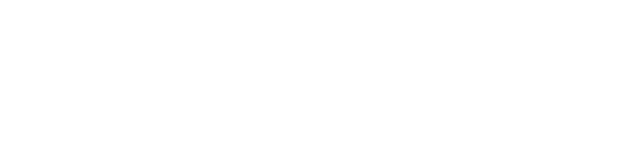
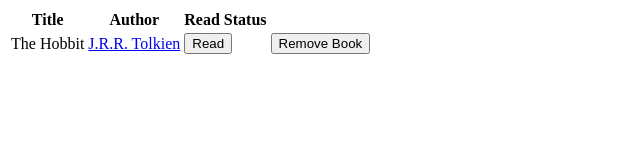
Before and after one commit to FlowerGrid/odin-library, a plain HTML site: page index.html in a window 1280 px wide. Shown: the whole page, without its empty margins (0-640 px from the left). Drawn offline with Linux system fonts and the light colour scheme.

Commit message:
Build Book object
Display books on screen

Create addReadStatus prototype function to Book

```diff
--- a/index.html
+++ b/index.html
@@ -8,6 +8,26 @@
   <title>Odin Library</title>
 </head>
 <body>
+  <!-- Make a fake header with some dummy nav links -->
+  <div class="header"></div>
+  <div class="mainframe">
+    <!-- Make a display for the library -->
+    <div class="my-library-table">
+      <table class="my-library">
+        <tr class="my-library-headers">
+          <th>Title</th>
+          <th>Author</th>
+          <th>Read Status</th>
+          <th></th>
+        </tr>
+
+      </table>
+    </div>
+    <!-- Headers: title, author, read-status [button], remove book [button] -->
+  <!-- Make a form for adding books -->
+  </div>
+
+  <div class="footer"></div>
 
 </body>
 </html>
--- a/static/odin-library.js
+++ b/static/odin-library.js
@@ -0,0 +1,87 @@
+// create array for all books
+const myLibrary = []
+
+// create object constructor
+function Book(title, author, readStatus) {
+    this.title = title;
+    this.author = author;
+    this.readStatus = readStatus
+    // give each a unique id
+    this.id = self.crypto.randomUUID
+}
+
+// create function to add a book to the library
+function addBookToLibrary(title, author, readStatus) {
+    // collect information from form
+
+    newBook = new Book(title, author, readStatus);
+    myLibrary.push(newBook);
+
+    // refresh library display table
+}
+
+Book.prototype.changeReadStatus = function() {
+    // when the change status button is clicked, change book.readStatus value
+    if(this.readStatus === "Read") {
+        this.readStatus = "Not Read";
+    } else if (this.readStatus === "Not Read") {
+        this.readStatus = "Read";
+    };
+}
+
+addBookToLibrary('The Hobbit', "J.R.R. Tolkien", "Read")
+const libraryTable = document.querySelector(".my-library")
+
+// loop over myLibrary
+for(let book of myLibrary) {
+    let newLibraryRow = document.createElement("tr");
+    newLibraryRow.classList.add("library-row");
+    libraryTable.appendChild(newLibraryRow);
+
+    // Object.values(book).forEach(value => {
+    //     // console.log(`${value}: ${typeof(value)}`);
+    //     if(typeof(value) === 'string'){
+    //         console.log(value);
+    //         let newLibTd = document.createElement('td');
+    //         newLibTd.textContent = value;
+    //         newLibraryRow.appendChild(newLibTd);
+    //     }
+    // });
+    Object.keys(book).forEach(key => {
+        if (key === 'id') return;
+
+        let newLibTd = document.createElement('td');
+
+        if (key === 'title') {
+            newLibTd.textContent = book[key];
+            newLibraryRow.appendChild(newLibTd);
+        } else if (key === 'author') {
+            let authorLink = document.createElement('a');
+            authorLink.classList.add('author-link');
+            authorLink.href = '#';
+            authorLink.textContent = book[key];
+            newLibTd.appendChild(authorLink);
+        } else if (key === 'readStatus') {
+            let statusButton = document.createElement('button');
+            statusButton.classList.add('read-status-button')
+            statusButton.textContent = book[key];
+            newLibTd.appendChild(statusButton);
+        }
+
+        newLibraryRow.appendChild(newLibTd);
+
+    })
+
+    let removeButtonTd = document.createElement('td');
+    let removeButton = document.createElement('button');
+    removeButton.classList.add('remove-button');
+    removeButton.textContent = 'Remove Book';
+    removeButtonTd.appendChild(removeButton);
+    newLibraryRow.appendChild(removeButtonTd);
+
+}
+
+    // display each book to the library
+    // create a new table row
+        // create 4 <td>'s for each column (might add the id later)
+// use button to alter read status
```
